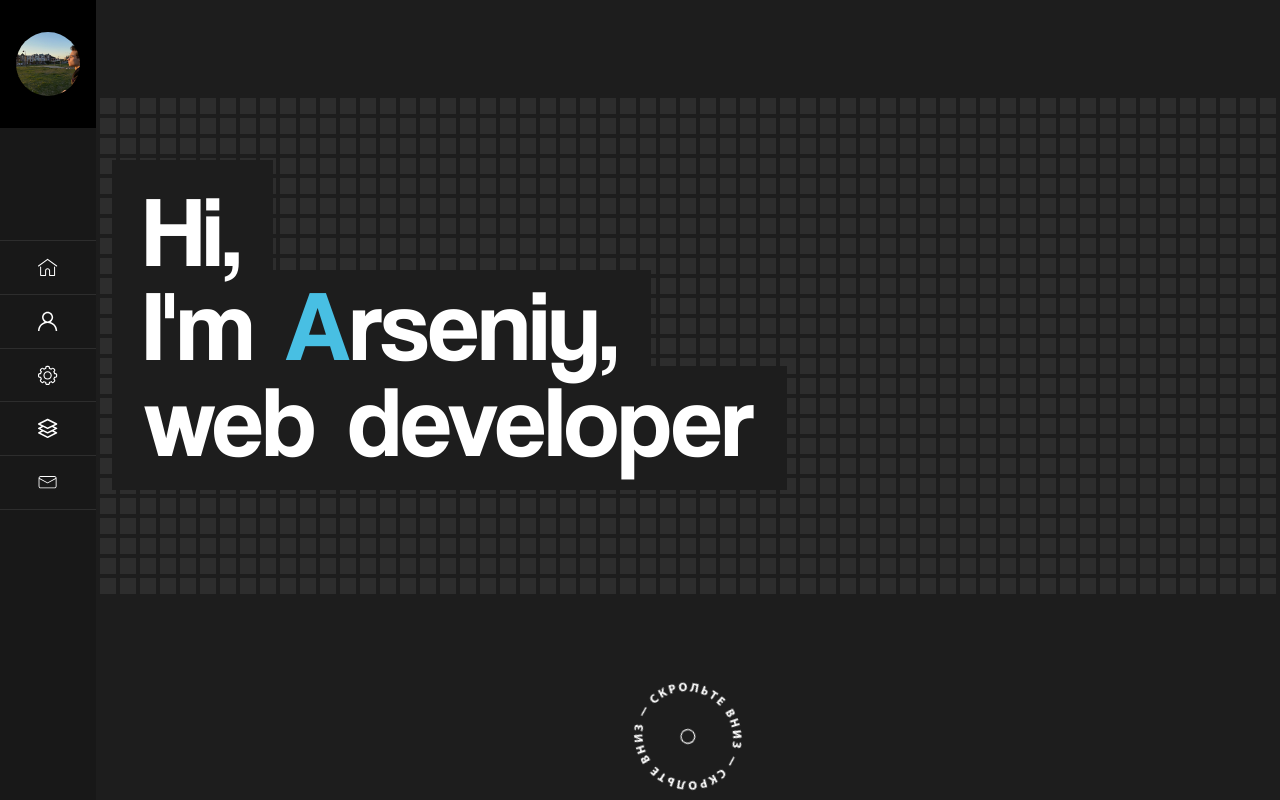
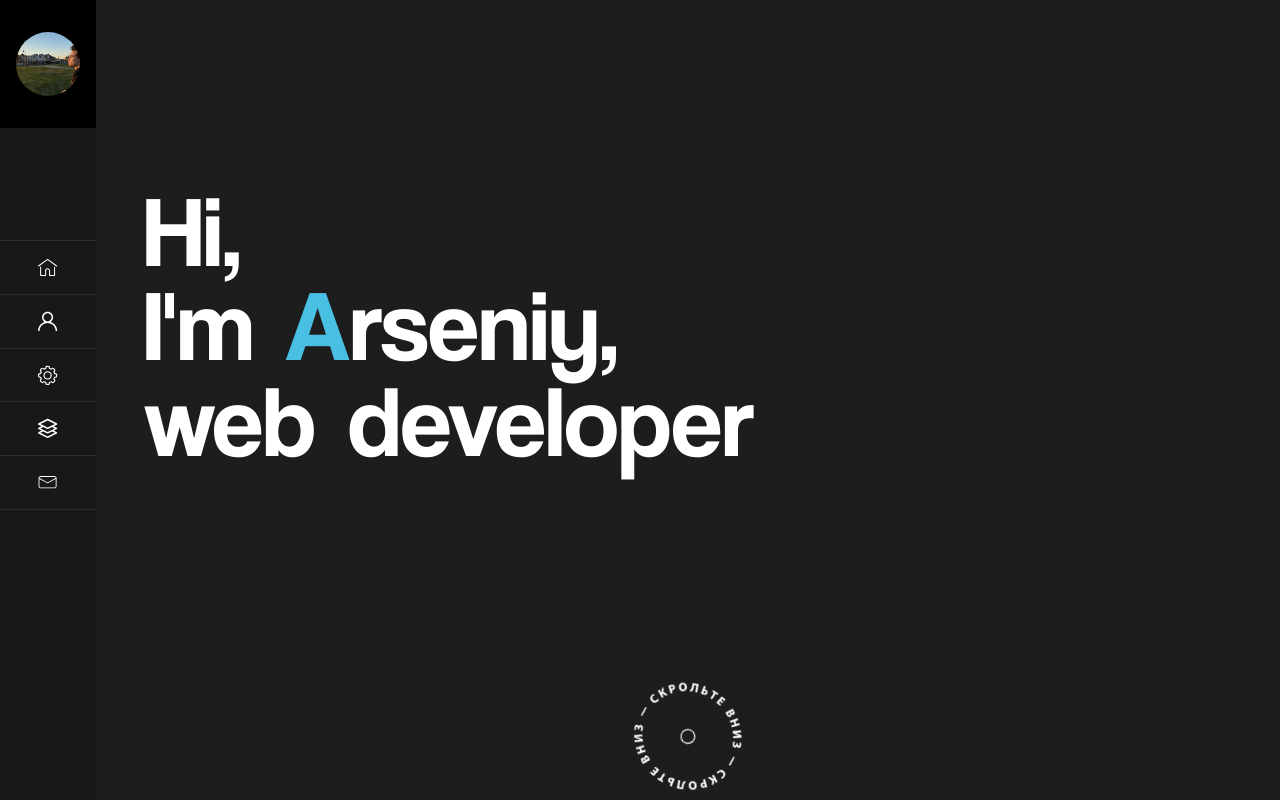
Before and after one commit to arseniypom/arseniypom-web, a React (Create React App) app: page / in a window 1280 px wide. Shown: the top 800 px of the page. Built offline with nearby package versions, Linux system fonts and the light colour scheme.

Commit message:
Made drawing squares invisible

```diff
--- a/package.json
+++ b/package.json
@@ -15,10 +15,12 @@
     "@types/react-dom": "^17.0.7",
     "aos": "^3.0.0-beta.6",
     "classnames": "^2.3.1",
+    "i18next": "^20.3.2",
     "node-sass": "^6.0.0",
     "normalize.css": "^8.0.1",
     "react": "^17.0.2",
     "react-dom": "^17.0.2",
+    "react-i18next": "^11.11.0",
     "react-scripts": "4.0.3",
     "typescript": "^4.3.2",
     "web-vitals": "^1.1.2"
--- a/src/components/Intro.tsx
+++ b/src/components/Intro.tsx
@@ -17,13 +17,26 @@ const Intro: React.FC = () => {
     rainbow: ['FF0000', 'FF8700', 'DEFF0A', 'A1FF0A', '0AEFFF', '580AFF', 'BE0AFF']
   }
 
+  const letters = document.querySelectorAll('.intro_header_letter');
+
+  for (var i = 0; i < letters.length; i++) {
+    // for each iteration console.log a word
+    // and make a pause after it
+    (function (i) {
+        setTimeout(function () {
+          letters[i].classList.add('display')
+        }, 100 * i);
+    })(i);
+  };
+
+
   // const [activeColorPaletteName, setActiveColorPaletteName] = React.useState<string>('default');
   const [activeColorPalette, setActiveColorPalette] = React.useState<string[]>(colorPalettes.neon);
   const [squaresArray, setSquaresArray] = React.useState<JSX.Element[]>([]);
 
   React.useEffect(() => {
     const introDivRect = introScreen.current.getBoundingClientRect();
-    const squaresAmount = Math.floor(introDivRect.width / 20) * 25
+    const squaresAmount = Math.floor(introDivRect.width * introDivRect.height / (20*20));
 
     const newSquaresArray: Array<JSX.Element> = [];
     for (let i = 0; i < squaresAmount; i++) {
--- a/src/components/Square.tsx
+++ b/src/components/Square.tsx
@@ -13,7 +13,7 @@ const Square: React.FC<SquareProps> = ({activeColorPalette}) => {
   }
   const resetColor = (e: React.MouseEvent<Element, MouseEvent>) : void => {
     const target = e.target as HTMLTextAreaElement;
-    target.style.backgroundColor = '#2d2d2d';
+    target.style.backgroundColor = '#1d1d1d';
     // element.style.boxShadow = `0 0 2px #000`;
   }
 
--- a/src/styles/_intro.scss
+++ b/src/styles/_intro.scss
@@ -1,7 +1,6 @@
 .intro {
   height: 100vh;
   position: relative;
-  padding-top: 6rem;
   box-sizing: border-box;
   display: flex;
   justify-content: center;
@@ -12,31 +11,35 @@
     line-height: $intro-header_line-height;
     position: absolute;
     left: 0;
-    margin: 0 0 0 1rem;
-    padding: 0rem 2rem;
+    margin: 0 0 0 3rem;
     background-color: #1d1d1d;
 
     &_first-line {
       top: $intro-header_margin-top;
       padding-top: 1rem;
-      z-index: 2;
+      z-index: 3;
       white-space: nowrap;
-      overflow: hidden;
-      width: auto;
     }
     &_second-line {
       top: calc(#{$intro-header_margin-top} + #{$intro-header_line-height} + .2rem);
-      z-index: 1;
+      z-index: 2;
+      white-space: nowrap;
+      animation: blink-caret .75s step-end infinite;
     }
     &_third-line {
       top: calc(#{$intro-header_margin-top} + #{$intro-header_line-height * 2} - .5rem);
-      padding-bottom: 1rem;
+      padding: 0 1rem 1rem 0;
+      z-index: 1;
+      white-space: nowrap;
+
+      overflow: hidden;
     }
 
 
     &_letter {
       transition: all .2s ease-in;
       cursor: default;
+      display: none;
       &_first {
         margin-left: 2rem;
       }
@@ -56,7 +59,7 @@
     justify-content: center;
     flex-wrap: wrap;
     width: 100%;
-    height: fit-content;
+    max-height: 100vh;
   }
 
   &_scroll-down {
@@ -68,6 +71,16 @@
     bottom: 0;
     margin: 0 auto;
   }
+}
+
+@keyframes typing {
+  from { width: 0 }
+  to { width: 100% }
+}
+
+@keyframes blink-caret {
+  from, to { border-color: transparent }
+  50% { border-color: orange; }
 }
 
 @-webkit-keyframes rotation {
@@ -90,7 +103,7 @@
 .square {
   width: 1rem;
   height: 1rem;
-  background-color: #2d2d2d;
+  background-color: #1d1d1d;
   margin: 2px;
   transition: 2s ease;
 }
@@ -152,3 +165,7 @@
 // .letter-7 {
 //   color: #BE0AFF;
 // }
+
+.display {
+  display: initial;
+}
```
Also changed, not shown: 1 other file (tests, documents, lock files or other folders).
